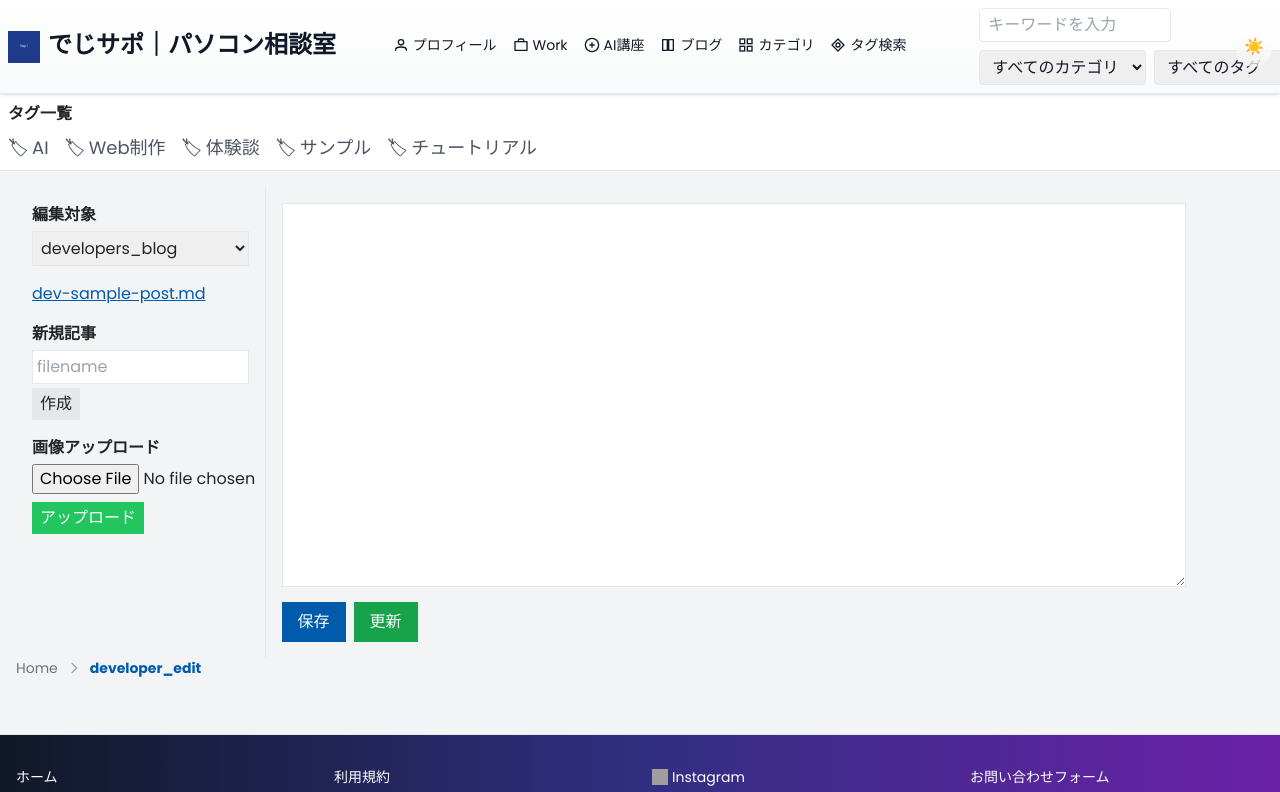
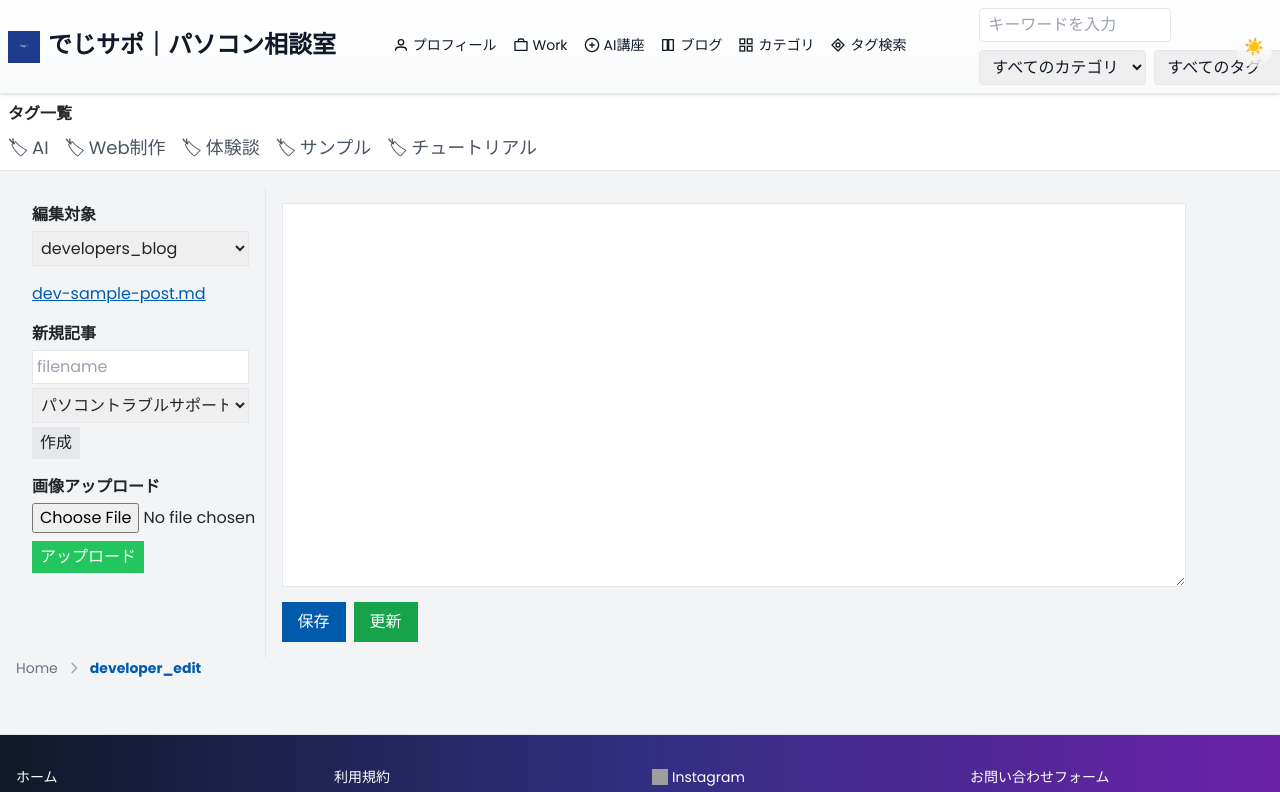
Before and after one commit to maruyamamasaya/Portfolio, a Next.js app: page /developer_edit in a window 1280 px wide. Shown: the top 792 px of the page. Built offline with nearby package versions, Linux system fonts and the light colour scheme; grey boxes are pictures that could not be loaded.

Commit message:
Add category selection for new posts

```diff
--- a/src/app/components/DeveloperEditor.tsx
+++ b/src/app/components/DeveloperEditor.tsx
@@ -1,5 +1,6 @@
 'use client';
 import { useEffect, useState } from 'react';
+import { categories } from '../../../data/categories';
 
 const baseMap = {
   blog: 'posts',
@@ -11,9 +12,9 @@ const pathMap = {
   dev: '/developers_blog',
 } as const;
 
-function metaTemplate() {
+function metaTemplate(category: string) {
   const date = new Date().toISOString().slice(0, 10);
-  return `---\ntitle: ""\ndate: "${date}"\nimage: "/images/example.png"\ntags:\n  - ""\nupdated: "${date}"\n---\n\n`;
+  return `---\ntitle: ''\ndate: '${date}'\nimage: '/images/example.png'\ntags:\n  - ''\ncategory: '${category}'\nupdated: '${date}'\n---\n\n`;
 }
 
 export default function DeveloperEditor() {
@@ -25,7 +26,7 @@ export default function DeveloperEditor() {
   const [upload, setUpload] = useState<File | null>(null);
   const [isNew, setIsNew] = useState(false);
   const [newFilename, setNewFilename] = useState('');
-
+  const [newCategory, setNewCategory] = useState(categories[0].slug);
 
   useEffect(() => {
     const base = baseMap[target];
@@ -51,7 +52,7 @@ export default function DeveloperEditor() {
   const newFile = (name: string) => {
     const safe = name.endsWith('.md') ? name : `${name}.md`;
     setSelected(safe);
-    setContent(metaTemplate());
+    setContent(metaTemplate(newCategory));
     setIsNew(true);
   };
 
@@ -137,6 +138,17 @@ export default function DeveloperEditor() {
             value={newFilename}
             onChange={(e) => setNewFilename(e.target.value)}
           />
+          <select
+            className="border p-1 w-full mb-1"
+            value={newCategory}
+            onChange={(e) => setNewCategory(e.target.value)}
+          >
+            {categories.map((c) => (
+              <option key={c.slug} value={c.slug}>
+                {c.name}
+              </option>
+            ))}
+          </select>
           <button className="px-2 py-1 bg-gray-200" onClick={createFile}>
             作成
           </button>
```
